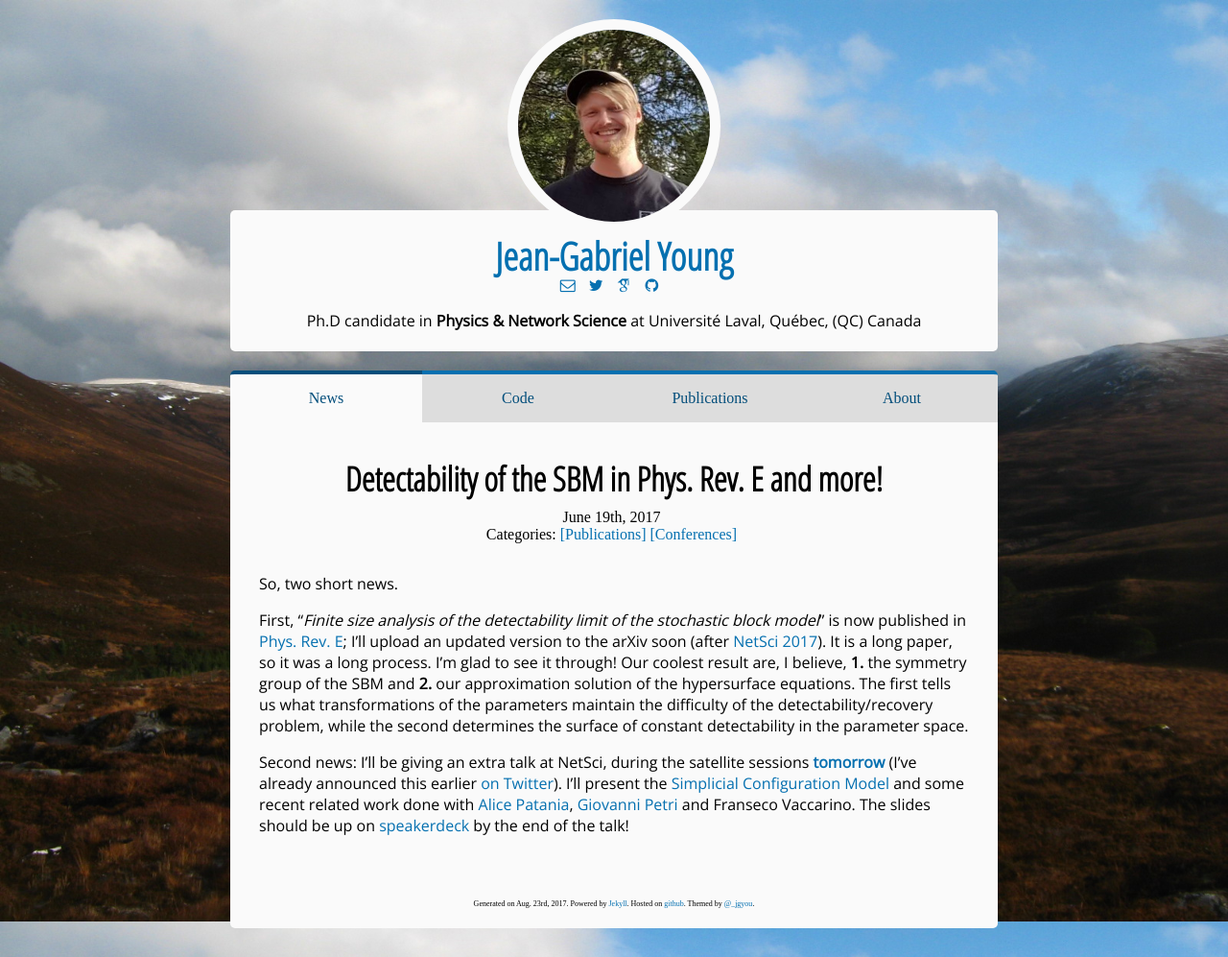
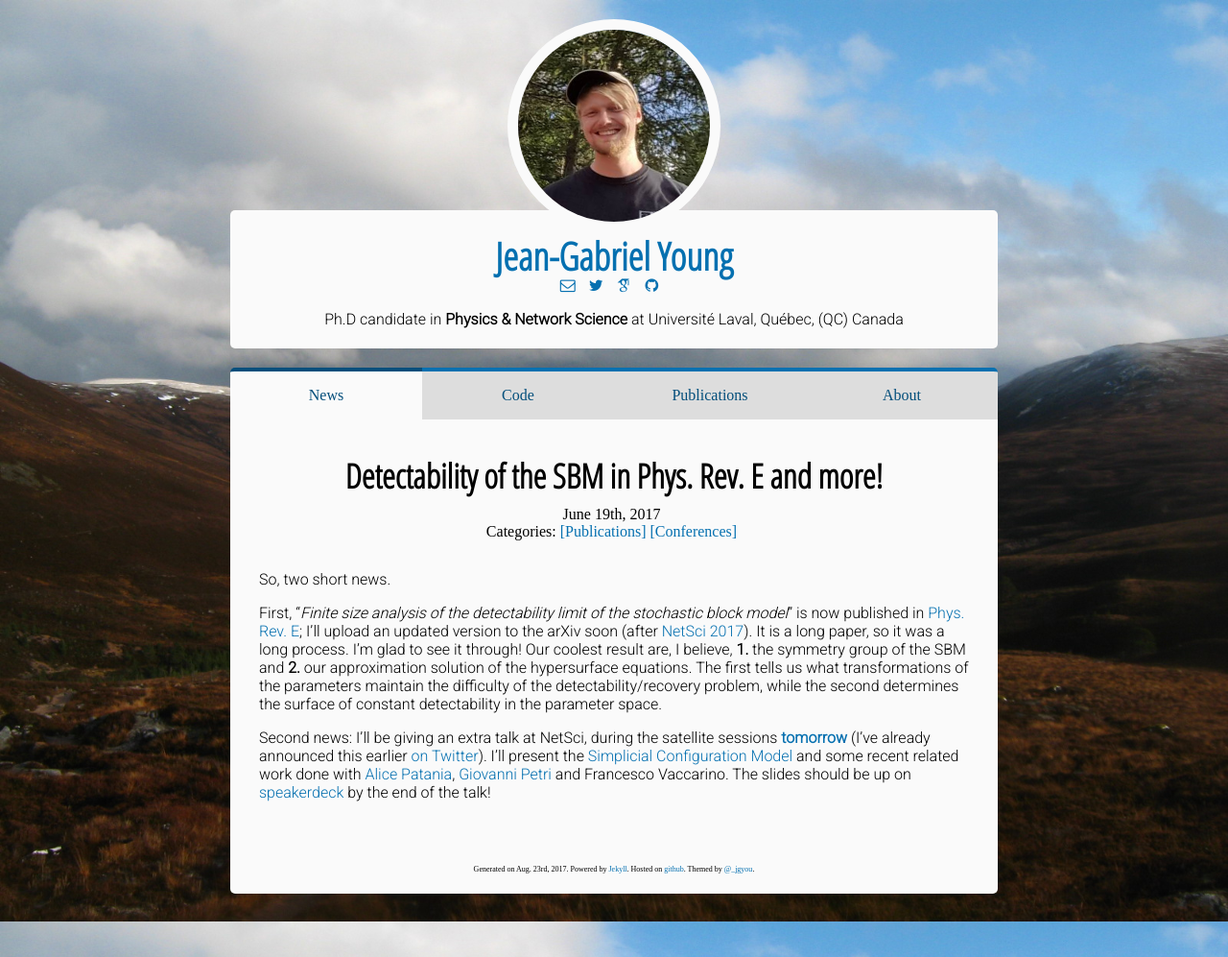
Before and after one commit to jg-you/jg-you.github.io, a Jekyll site: the page built from _posts/2017-06-19-detectability-of-the-sbm-in-pr.md, in a window 1280 px wide. Shown: the whole page at 96% size. Built offline with Jekyll 4.4.1, drawn with Linux system fonts in a browser that asks for light colours; some web fonts are replaced; comment, search, counter and statistics services are not loaded.

Commit message:
Font adjustment (too light)

```diff
--- a/_includes/head.html
+++ b/_includes/head.html
@@ -25,7 +25,7 @@
   <link rel="stylesheet" href="{{ "/css/main.css" | prepend: full_base_url }}">
   <link rel="stylesheet" href="/components/font-awesome/css/font-awesome.min.css">
   <link rel="stylesheet" href="/components/academicons-1.8.0/css/academicons.min.css">
-  <link href='http://fonts.googleapis.com/css?family=Open+Sans:300|Open+Sans+Condensed:300|Roboto+Condensed:400' rel='stylesheet' type='text/css'>
+  <link href='http://fonts.googleapis.com/css?family=Open+Sans+Condensed:300|Roboto+Condensed:400|Roboto:300' rel='stylesheet' type='text/css'>
 
   <link rel="canonical" href="{{ page.url | replace:'index.html','' | prepend: full_base_url }}">
   <!-- <link rel="alternate" type="application/rss+xml" title="{{ site.title | escape }}" href="{{ "/feed.xml" | prepend: full_base_url }}"> -->
--- a/_posts/2017-06-19-detectability-of-the-sbm-in-pr.md
+++ b/_posts/2017-06-19-detectability-of-the-sbm-in-pr.md
@@ -15,6 +15,6 @@ I'm glad to see it through!
 Our coolest result are, I believe, **1.** the symmetry group of the SBM and **2.** our approximation solution of the hypersurface equations.
 The first tells us what transformations of the parameters maintain the difficulty of the detectability/recovery problem, while the second determines the surface of constant detectability in the parameter space.
 
-Second news: I'll be giving an extra talk at NetSci, during the satellite sessions [**tomorrow**](http://complexdata.businesscatalyst.com/program.html) (I've already announced this earlier [on Twitter](https://twitter.com/_jgyou/status/874687304065011712)). I'll present the [Simplicial Configuration Model](https://arxiv.org/abs/1705.10298) and some recent related work done with [Alice Patania](http://apatania.altervista.org/), [Giovanni Petri](https://lordgrilo.github.io/) and Franseco Vaccarino.
+Second news: I'll be giving an extra talk at NetSci, during the satellite sessions [**tomorrow**](http://complexdata.businesscatalyst.com/program.html) (I've already announced this earlier [on Twitter](https://twitter.com/_jgyou/status/874687304065011712)). I'll present the [Simplicial Configuration Model](https://arxiv.org/abs/1705.10298) and some recent related work done with [Alice Patania](http://apatania.altervista.org/), [Giovanni Petri](https://lordgrilo.github.io/) and Francesco Vaccarino.
  <!--more-->
  The slides should be up on [speakerdeck](https://speakerdeck.com/jgyou/) by the end of the talk!
--- a/css/main.scss
+++ b/css/main.scss
@@ -206,13 +206,13 @@ html {
         text-align: center;
     }
     p {
-        font-family: 'Open Sans', sans-serif;
+        font-family: 'Roboto', sans-serif;
         font-size: 16px;
         text-align: left;
     }
     .pub-title {
         font-family: 'Roboto Condensed', sans-serif;
-        font-size: 19px;
+        font-size: 20px;
         font-style: italic;
         color: #333333;
     }
```
